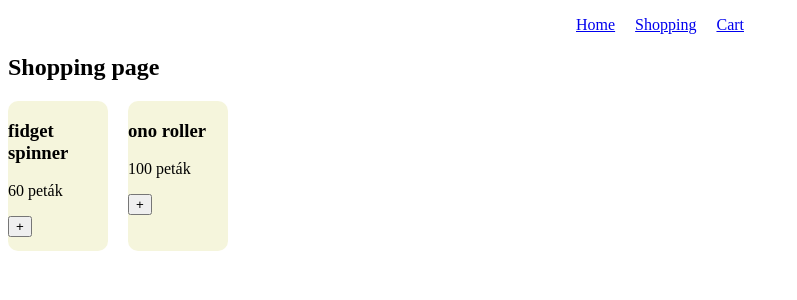
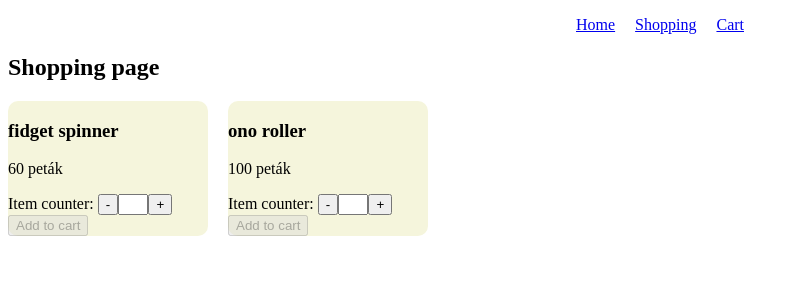
Before and after one commit to Katalout/shopping-cart, a React (Vite) app: page /shopping in a window 1280 px wide. Shown: the top 300 px of the page, without its empty margins (0-797 px from the left). Built offline with nearby package versions, Linux system fonts and the light colour scheme.

Commit message:
Add number input to shopping item cards
(can type in number of items to add)

```diff
--- a/src/Components/Card/Card.jsx
+++ b/src/Components/Card/Card.jsx
@@ -1,29 +1,53 @@
 import styles from "./Card.module.css"
 import { useOutletContext } from "react-router";
+import { useRef, useState } from "react";
 
 export default function Card({ data }) {
     const [cart, setCart] = useOutletContext();
     const count = cart[data.id] ? cart[data.id].count : null;
+    const input = useRef(null);
+    const [inputVal, setInputVal] = useState('');
+
+    let current = inputVal === "" ? 0 : parseInt(inputVal);
+
+    const incrementVal = () => {
+        setInputVal((current + 1).toString())
+    }
+    const decrementVal = () => {
+        if (current > 0) {
+            let newValue = (current - 1).toString();
+            setInputVal(newValue);
+        }
+    }
 
     const addItemToCart = (item) => () => {
-        let id = item.id;
-        let newCart = { ...cart };
-        if (newCart[id]) newCart[id].count++
-        else newCart[id] = { ...item, count: 1 };
-        setCart(newCart);
+        if (current > 0) {
+            let id = item.id;
+            let newCart = { ...cart };
+            if (newCart[id]) newCart[id].count += current;
+            else newCart[id] = { ...item, count: current };
+            setCart(newCart);
+            setInputVal("");
+        }
     }
-    const removeItemFromCart = (item) => () => {
+    /* const removeItemFromCart = (item) => () => {
         let id = item.id;
         let newCart = { ...cart };
         if (newCart[id].count > 1) newCart[id].count--
         else delete newCart[id];
         setCart(newCart);
+    } */
+
+    const onChange = (e) => {
+        setInputVal(e.target.value);
     }
 
     return <div className={styles.card} >
         <h3>{data.name}</h3>
         <p>{data.price} peták</p>
-        {count && <button onClick={removeItemFromCart(data)}>-</button>}<button onClick={addItemToCart(data)}>+</button>
+        <label htmlFor={data.id}>Item counter: </label><button onClick={decrementVal}>-</button><input ref={input} className={styles.input} type="number" name="count" id={data.id} onChange={onChange} value={inputVal} />
+        <button onClick={incrementVal}>+</button>
+        <button onClick={addItemToCart(data)} disabled={current === 0} >Add to cart</button>
         {count && <p>in cart: {count}</p>}
     </div>
 }
--- a/src/Components/Card/Card.module.css
+++ b/src/Components/Card/Card.module.css
@@ -1,6 +1,21 @@
 .card {
     background-color: beige;
     border-radius: 10px;
-    width: 100px;
-    height: 150px;
+    width: 200px;
 }
+
+.input {
+    width: 3ch;
+}
+
+/* Chrome, Safari, Edge, Opera */
+.input::-webkit-outer-spin-button,
+.input::-webkit-inner-spin-button {
+    -webkit-appearance: none;
+    margin: 0;
+}
+
+/* Firefox */
+.input[type=number] {
+    -moz-appearance: textfield;
+}
```
